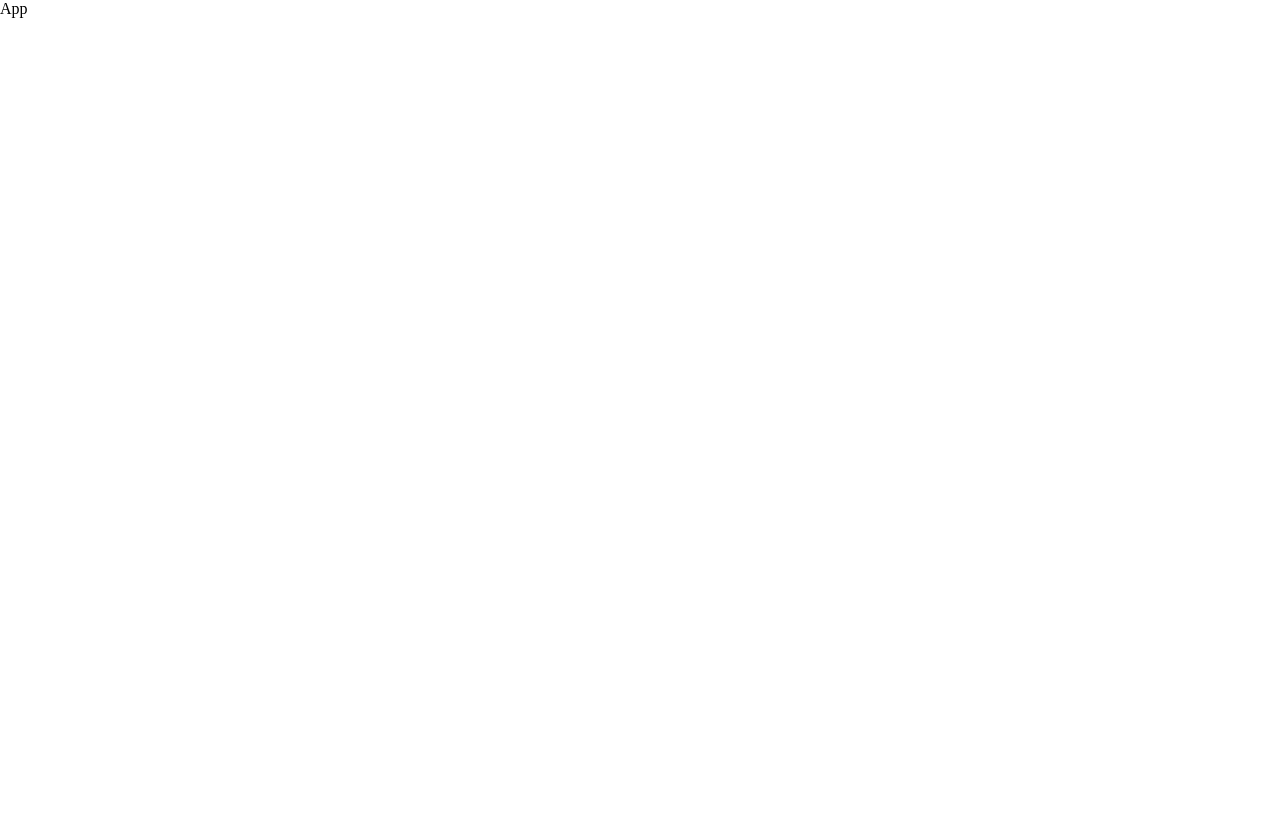
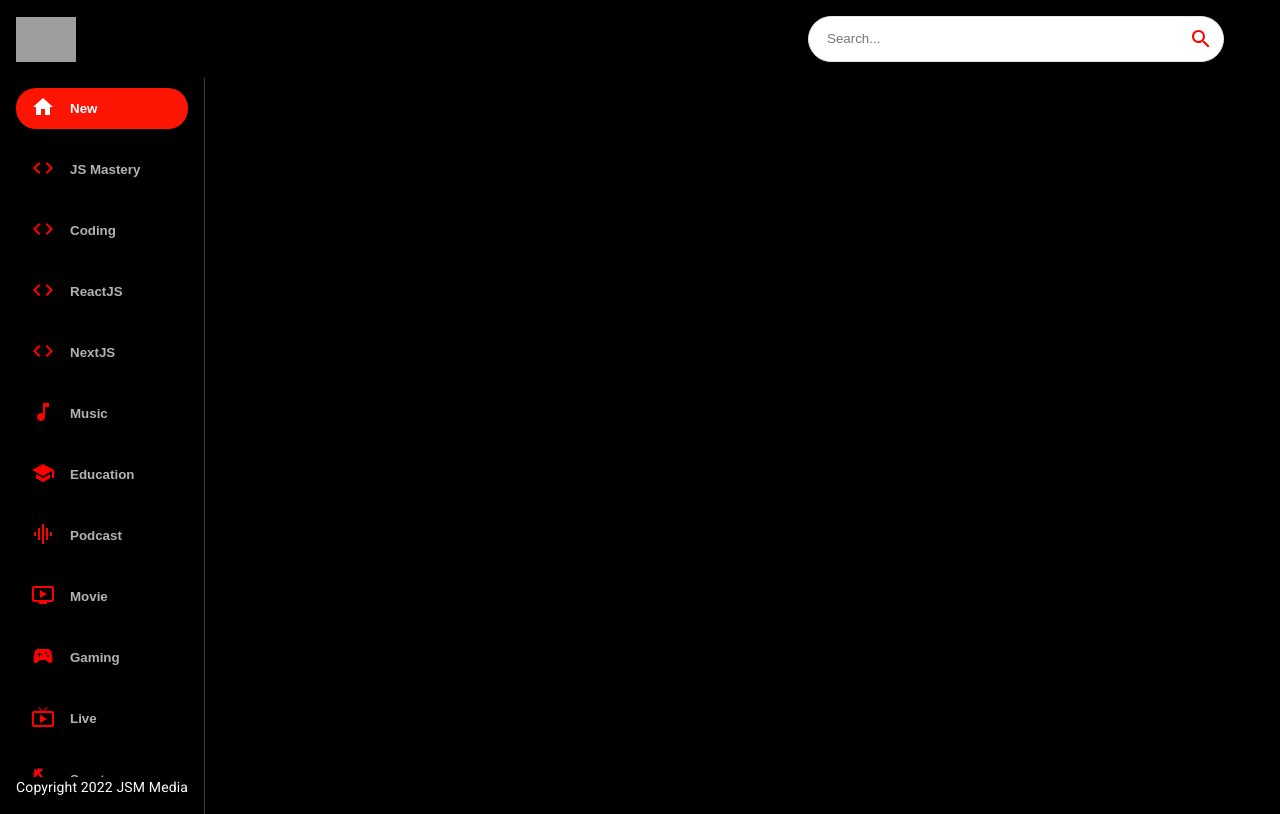
Before and after one commit to obaidash99/youtube-clone, a React (Create React App) app: page / in a window 1280 px wide. Built offline with nearby package versions, Linux system fonts and the light colour scheme; grey boxes are pictures that could not be loaded.

Commit message:
sidebar done

```diff
--- a/src/App.js
+++ b/src/App.js
@@ -1,7 +1,24 @@
-import React from 'react';
+import { BrowserRouter, Routes, Route } from 'react-router-dom';
+import { Box } from '@mui/material';
 
-const App = () => {
-	return <div>App</div>;
-};
+import Navbar from './components/Navbar';
+import Feed from './components/Feed';
+import VideoDetail from './components/VideoDetail';
+import ChannelDetail from './components/ChannelDetail';
+import SearchFeed from './components/SearchFeed';
+
+const App = () => (
+	<BrowserRouter>
+		<Box sx={{ backgroundColor: '#000' }}>
+			<Navbar />
+			<Routes>
+				<Route path="/" exact element={<Feed />} />
+				<Route path="/video/:id" element={<VideoDetail />} />
+				<Route path="/channel/:id" element={<ChannelDetail />} />
+				<Route path="/search/:searchTerm" element={<SearchFeed />} />
+			</Routes>
+		</Box>
+	</BrowserRouter>
+);
 
 export default App;
--- /dev/null
+++ b/src/components/ChannelDetail.js
@@ -0,0 +1,9 @@
+import React from 'react'
+
+const ChannelDetail = () => {
+  return (
+    <div>ChannelDetail</div>
+  )
+}
+
+export default ChannelDetail
--- /dev/null
+++ b/src/components/Feed.js
@@ -0,0 +1,29 @@
+import { useState, useEffect } from 'react';
+import { Box, Stack, Typography } from '@mui/material';
+
+import Sidebar from './Sidebar';
+
+const Feed = () => {
+	return (
+		<Stack sx={{ flexDirection: { sx: 'column', md: 'row' } }}>
+			<Box
+				sx={{
+					height: { sx: 'auto', md: '92vh' },
+					borderRight: '1px solid #3d3d3d',
+					px: { sx: 0, md: 2 },
+				}}
+			>
+				<Sidebar />
+				<Typography
+					className="copyright"
+					variant="body2"
+					sx={{ mt: '1.5', color: '#fff' }}
+				>
+					Copyright 2022 JSM Media
+				</Typography>
+			</Box>
+		</Stack>
+	);
+};
+
+export default Feed;
--- /dev/null
+++ b/src/components/Navbar.js
@@ -0,0 +1,26 @@
+import { Stack } from '@mui/material';
+import { Link } from 'react-router-dom';
+
+import { logo } from '../utilities/constants';
+import SearchBar from './SearchBar';
+
+const Navbar = () => (
+	<Stack
+		direction="row"
+		alignItems="center"
+		p={2}
+		sx={{
+			position: 'sticky',
+			background: '#000',
+			top: 0,
+			justifyContent: 'space-between',
+		}}
+	>
+		<Link to="/" style={{ display: 'flex', alignItems: 'center' }}>
+			<img src={logo} alt="logo" height={45} />
+		</Link>
+		<SearchBar />
+	</Stack>
+);
+
+export default Navbar;
--- /dev/null
+++ b/src/components/SearchBar.js
@@ -0,0 +1,33 @@
+import { useState } from 'react';
+import { useNavigate } from 'react-router-dom';
+import { Paper, IconButton } from '@mui/material';
+import { Search } from '@mui/icons-material';
+
+const SearchBar = () => {
+	return (
+		<Paper
+			component="form"
+			onSubmit={() => {}}
+			sx={{
+				borderRadius: 20,
+				border: '1px solid #e3e3e3',
+				pl: 2,
+				boxShadow: 'none',
+				mr: { sm: 5 },
+			}}
+		>
+			<input
+				type="text"
+				className="search-bar"
+				placeholder="Search..."
+				value=""
+				onChange={() => {}}
+			/>
+			<IconButton type="submit" sx={{ p: '10px', color: 'red' }}>
+				<Search />
+			</IconButton>
+		</Paper>
+	);
+};
+
+export default SearchBar;
--- /dev/null
+++ b/src/components/SearchFeed.js
@@ -0,0 +1,7 @@
+import React from 'react';
+
+const SearchFeed = () => {
+	return <div>SearchFeed</div>;
+};
+
+export default SearchFeed;
--- /dev/null
+++ b/src/components/Sidebar.js
@@ -0,0 +1,41 @@
+import { Stack } from '@mui/material';
+
+import { categories } from '../utilities/constants';
+
+const Sidebar = () => {
+	const selectedCategory = 'New';
+
+	return (
+		<Stack
+			direction="row"
+			sx={{
+				overflowY: 'auto',
+				height: { sx: 'auto', md: '95%' },
+				flexDirection: { md: 'column' },
+			}}
+		>
+			{categories.map((category) => (
+				<button
+					className="category-btn"
+					style={{
+						background: category.name === selectedCategory && '#fc1503',
+						color: '#fff',
+					}}
+					key={category.name}
+				>
+					<span
+						style={{
+							color: category.name === selectedCategory ? 'white' : 'red',
+							marginRight: '15px',
+						}}
+					>
+						{category.icon}
+					</span>
+					<span style={{opacity: category.name === selectedCategory ? '1' : '0.7'}}>{category.name}</span>
+				</button>
+			))}
+		</Stack>
+	);
+};
+
+export default Sidebar;
--- /dev/null
+++ b/src/components/VideoDetail.js
@@ -0,0 +1,9 @@
+import React from 'react'
+
+const VideoDetail = () => {
+  return (
+    <div>VideoDetail</div>
+  )
+}
+
+export default VideoDetail
--- /dev/null
+++ b/src/utilities/constants.js
@@ -0,0 +1,44 @@
+import MusicNoteIcon from '@mui/icons-material/MusicNote';
+import HomeIcon from '@mui/icons-material/Home';
+import CodeIcon from '@mui/icons-material/Code';
+import OndemandVideoIcon from '@mui/icons-material/OndemandVideo';
+import SportsEsportsIcon from '@mui/icons-material/SportsEsports';
+import LiveTvIcon from '@mui/icons-material/LiveTv';
+import SchoolIcon from '@mui/icons-material/School';
+import FaceRetouchingNaturalIcon from '@mui/icons-material/FaceRetouchingNatural';
+import CheckroomIcon from '@mui/icons-material/Checkroom';
+import GraphicEqIcon from '@mui/icons-material/GraphicEq';
+import TheaterComedyIcon from '@mui/icons-material/TheaterComedy';
+import FitnessCenterIcon from '@mui/icons-material/FitnessCenter';
+import DeveloperModeIcon from '@mui/icons-material/DeveloperMode';
+
+export const logo = 'https://i.ibb.co/s9Qys2j/logo.png';
+
+export const categories = [
+	{ name: 'New', icon: <HomeIcon /> },
+	{ name: 'JS Mastery', icon: <CodeIcon /> },
+	{ name: 'Coding', icon: <CodeIcon /> },
+	{ name: 'ReactJS', icon: <CodeIcon /> },
+	{ name: 'NextJS', icon: <CodeIcon /> },
+	{ name: 'Music', icon: <MusicNoteIcon /> },
+	{ name: 'Education', icon: <SchoolIcon /> },
+	{ name: 'Podcast', icon: <GraphicEqIcon /> },
+	{ name: 'Movie', icon: <OndemandVideoIcon /> },
+	{ name: 'Gaming', icon: <SportsEsportsIcon /> },
+	{ name: 'Live', icon: <LiveTvIcon /> },
+	{ name: 'Sport', icon: <FitnessCenterIcon /> },
+	{ name: 'Fashion', icon: <CheckroomIcon /> },
+	{ name: 'Beauty', icon: <FaceRetouchingNaturalIcon /> },
+	{ name: 'Comedy', icon: <TheaterComedyIcon /> },
+	{ name: 'Gym', icon: <FitnessCenterIcon /> },
+	{ name: 'Crypto', icon: <DeveloperModeIcon /> },
+];
+
+export const demoThumbnailUrl = 'https://i.ibb.co/G2L2Gwp/API-Course.png';
+export const demoChannelUrl = '/channel/UCmXmlB4-HJytD7wek0Uo97A';
+export const demoVideoUrl = '/video/GDa8kZLNhJ4';
+export const demoChannelTitle = 'JavaScript Mastery';
+export const demoVideoTitle =
+	'Build and Deploy 5 JavaScript & React API Projects in 10 Hours - Full Course | RapidAPI';
+export const demoProfilePicture =
+	'http://dergipark.org.tr/assets/app/images/buddy_sample.png';
```
